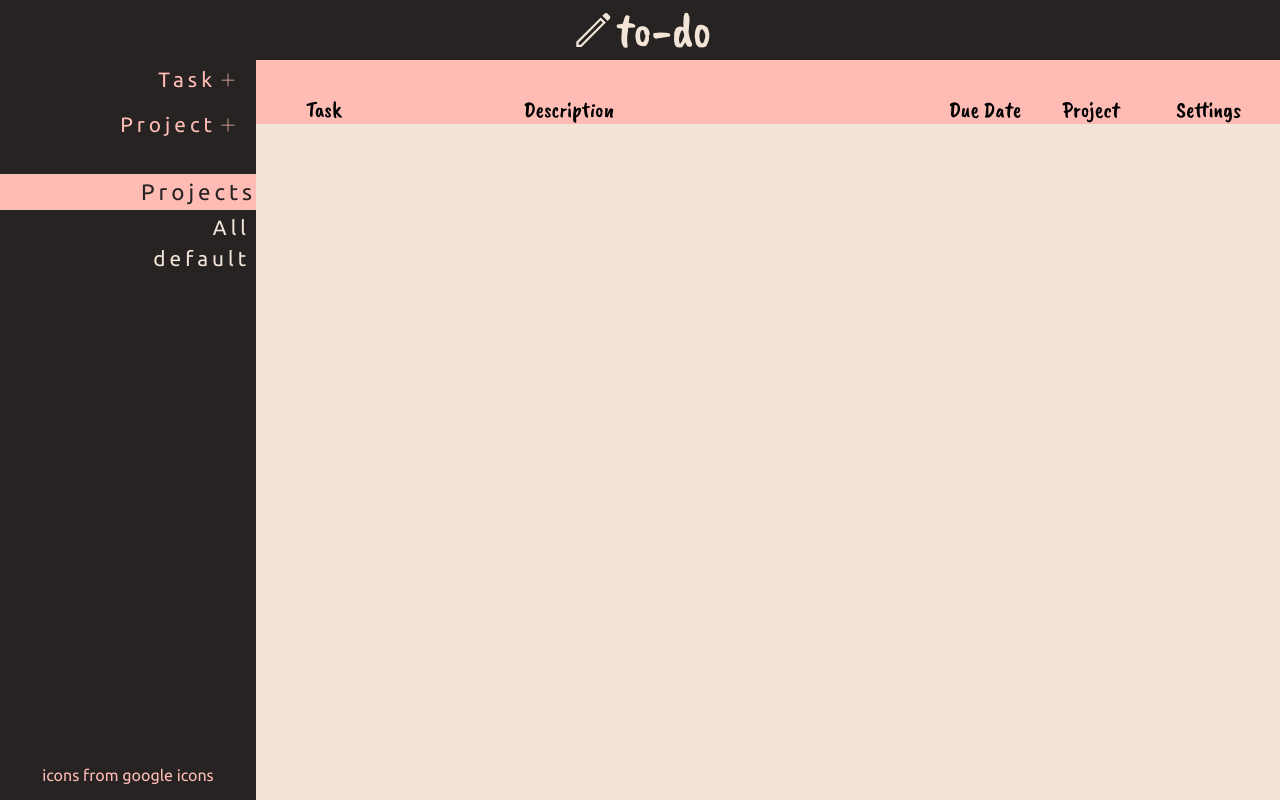
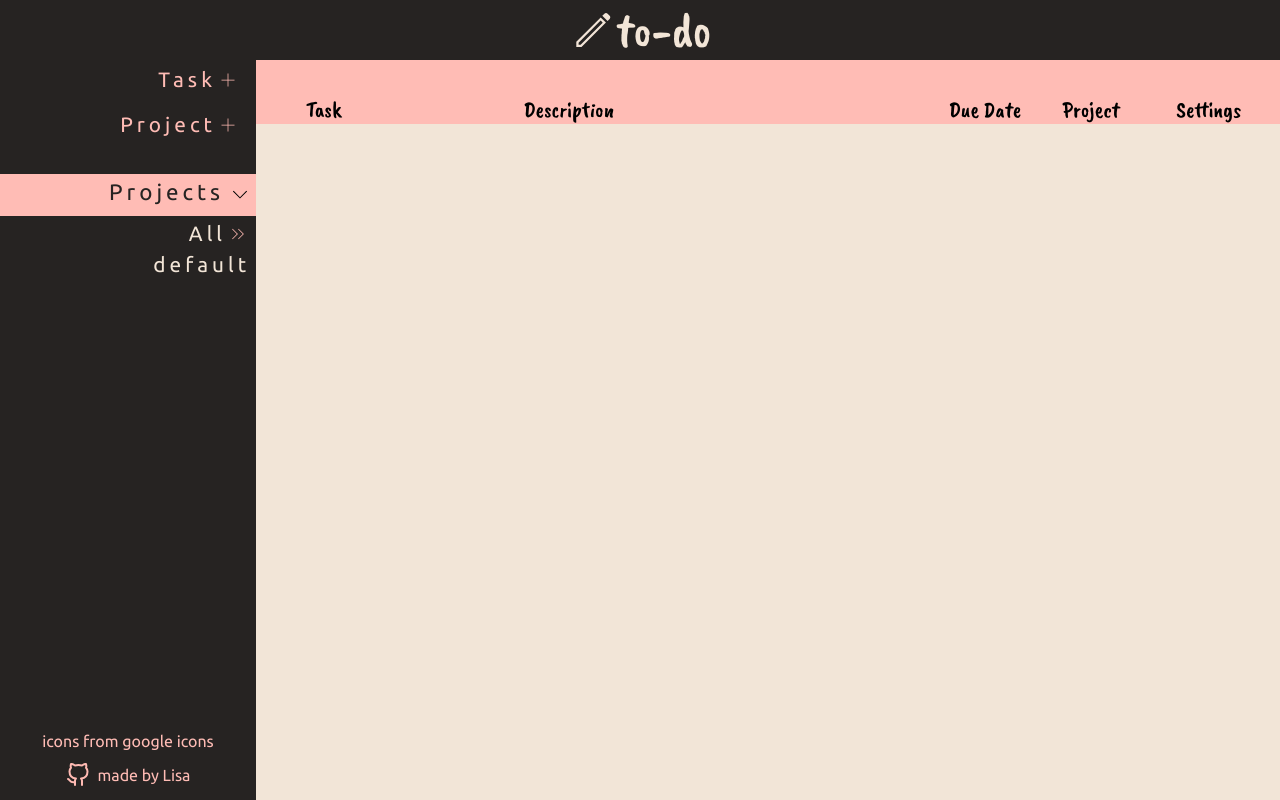
Before and after one commit to lisa-go/to-do-list, a website built with webpack: page dist/index.html in a window 1280 px wide. Built offline with nearby package versions, Linux system fonts and the light colour scheme.

Commit message:
added arrow picture to how which project tab is active

```diff
--- a/src/display.js
+++ b/src/display.js
@@ -2,6 +2,7 @@ import { myProjects, myTasks } from "./index.js";
 import setIcon from "./images/settings.svg";
 import delIcon from "./images/backspace.svg";
 import { delTask, editTask, strikeTask } from "./settings.js";
+import daIcon from "./images/double_arrow.svg";
 
 var num;
 var tid;
@@ -142,6 +143,12 @@ export function displayDprojects() {
     });
     projectCont.appendChild(allProjects);
 
+            const daicon = new Image();
+            daicon.src = daIcon;
+            daicon.classList.add('daicon');
+            daicon.classList.add('resize');
+            allProjects.appendChild(daicon);
+
     const defaultP = document.createElement('button');
     defaultP.id = 'default';
     defaultP.textContent = myProjects.slice(0);
@@ -162,6 +169,13 @@ export function clearDisplay(value) {
         }
     }
 
+    else if (value == 'daicon') {
+        let elements = document.getElementsByClassName('daicon');
+        while(elements.length > 0){
+            elements[0].parentNode.removeChild(elements[0]);
+        }
+    }
+
     else {
         let elements = document.getElementsByTagName('task' + value)
         while(elements.length > 0){
@@ -169,3 +183,13 @@ export function clearDisplay(value) {
         }
     }
 }
+
+projectCont.addEventListener('click', function(event) {
+    let bID = document.querySelector('#' + event.target.id);
+    clearDisplay('daicon');
+    const daicon = new Image();
+    daicon.src = daIcon;
+    daicon.classList.add('daicon');
+    daicon.classList.add('resize');
+    bID.appendChild(daicon);
+});
--- a/src/index.js
+++ b/src/index.js
@@ -2,6 +2,8 @@ import "./style.scss";
 import { displayProjects, displayDprojects, newdisplayTask } from './display.js';
 import logoIcon from './images/edit.svg';
 import addIcon from './images/add.svg';
+import gitIcon from './images/github.svg';
+import expandIcon from './images/expand.svg';
 
 export let myTasks = [];
 
@@ -153,4 +155,25 @@ export let myProjects = [projectList.value];
             displayProjects();
         }
 
-        displayDprojects();
+displayDprojects();
+
+//* footer *//
+const footCont = document.querySelector('.footer');
+const cre = document.createElement('a');
+cre.href = 'https://github.com/lisa-go';
+footCont.appendChild(cre);
+
+const giticon = new Image();
+giticon.src = gitIcon;
+giticon.classList.add('resize');
+cre.appendChild(giticon);
+
+const cred = document.createElement('p');
+cred.textContent = 'made by Lisa';
+cre.appendChild(cred);
+
+//* add projheader pic *//
+const projheader = document.querySelector('.projheader');
+const projicon = new Image();
+projicon.src = expandIcon;
+projheader.appendChild(projicon);
--- a/src/settings.js
+++ b/src/settings.js
@@ -41,6 +41,8 @@ function ecloseForm() {
     document.querySelector('#formBg3').style.display = "none";
 }
 
+
+//* function for striking through a checked checkbox input task *//
 export function strikeTask(value) {
     let task = document.querySelector('task' + value);
     let taskDivs = task.childNodes;
--- a/src/style.scss
+++ b/src/style.scss
@@ -76,6 +76,13 @@ body {
         color: $dark1;
         padding: 0.3rem 0;
         margin-top: 1.5rem;
+        display: flex;
+        justify-content: flex-end;
+
+        img {
+            width: 2rem;
+            height: 2rem;
+        }
     }
 
     .project-list {
@@ -85,6 +92,8 @@ body {
         gap: 5px;
 
         button {
+            display: flex;
+            justify-content: flex-end;
             text-align: right;
             width: 100%;
             background: none;
@@ -163,7 +172,13 @@ body {
 .footer {
     background-color: $dark1;
     color: $light2;
-    text-align: center;
+
+    a {
+        display: flex;
+        align-items: center;
+        justify-content: center;
+        gap: 0.5rem;
+    }
 }
 
 #formBg {
@@ -299,3 +314,8 @@ body {
 .task {
     position: relative;
 }
+
+a {
+    text-decoration: none;
+    color: inherit;
+}
```
Also changed, not shown: dist/index.html, src/images/double_arrow.svg (added), src/images/expand.svg (added), src/images/github.svg (added).
